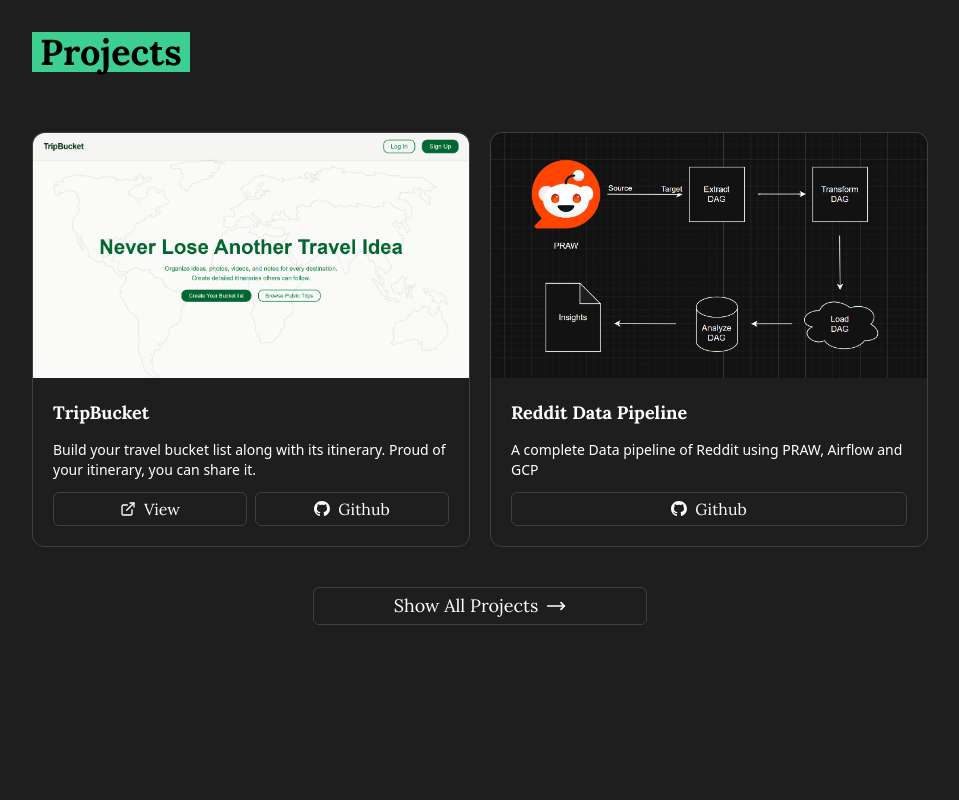
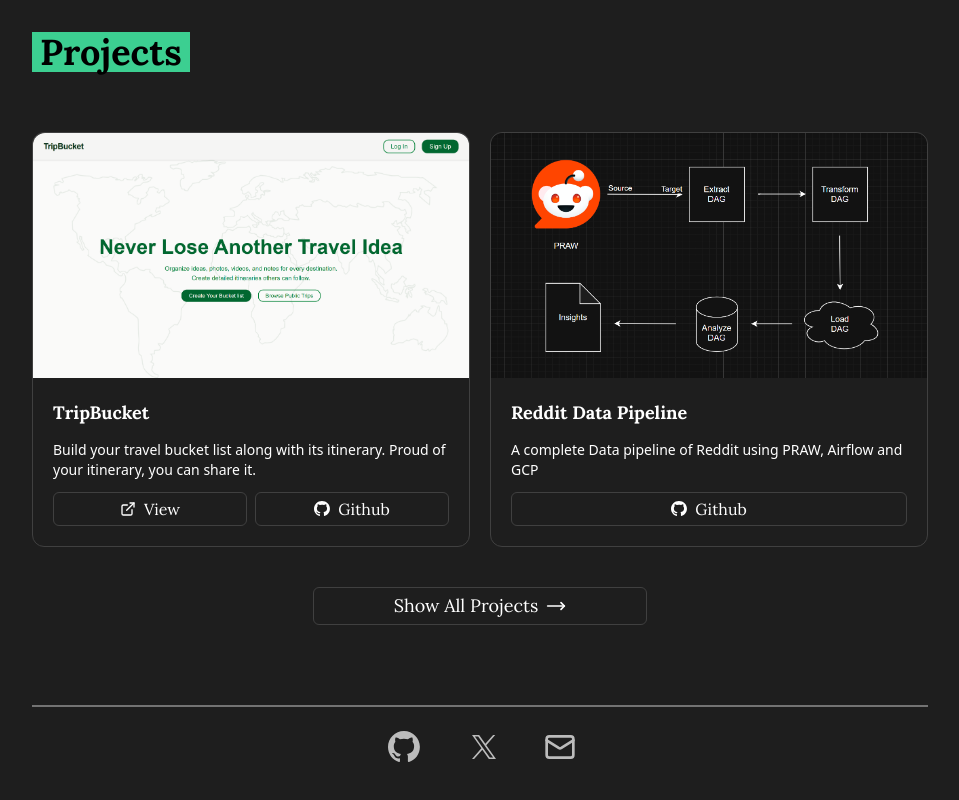
Before and after one commit to Vinit-M420/portfolio, a React (Vite) app: page / in a window 1280 px wide. Shown: the part 750-1550 px from the top of the page, without its empty margins (160-1119 px from the left). Before the commit the page ends 1455 px from the top, so only its background shows below. Built offline with nearby package versions, Linux system fonts and the light colour scheme.

Commit message:
Some decent progress

```diff
--- a/src/App.tsx
+++ b/src/App.tsx
@@ -7,6 +7,7 @@
 import { useNavbarStore } from "./store";
 import { useEffect, useRef } from 'react'
 import gsap from "gsap";
+import Footer from './components/Footer'
 
 
 function App() {
@@ -15,8 +16,9 @@
 
   useEffect(() => {
       if (mainRef.current) {
-      gsap.fromTo(mainRef.current, {
-          y: -50, opacity: 0, duration: 1, ease: "power3.out" }, {y: 0, opacity: 1, duration: 1,});
+      gsap.fromTo(mainRef.current,
+        {y: -50, opacity: 0, duration: 1, ease: "power2.out", },
+        {y: 0, opacity: 1, duration: 1,});
       }
 
   }, []);
@@ -33,6 +35,7 @@
             <Aboutme />
           </div>
           <Projects />
+          <Footer />
         </>
       )}
 
--- a/src/components/Aboutme.tsx
+++ b/src/components/Aboutme.tsx
@@ -1,7 +1,7 @@
 const Aboutme = () => {
 
     return (
-        <div  className="flex flex-col gap-5 mx-auto max-w-4xl lg:w-4xl md:w-2xl w-sm justify-center my-15">
+        <div  className="flex flex-col gap-5 mx-auto max-w-4xl lg:w-4xl md:w-2xl w-xs justify-center md:my-15 my-20">
             <h1 className="font-bold lg:text-4xl text-2xl text-black w-fit bg-orange px-2">
                 {/* {bg-orange px-2 } */}
                 About me
--- a/src/components/AllProjects.tsx
+++ b/src/components/AllProjects.tsx
@@ -21,8 +21,8 @@
     }, []);
 
     return (
-        <div ref={allPRef} className="flex flex-col gap-5 mx-auto max-w-4xl lg:w-4xl md:w-2xl w-sm mt-20">
-            <h1 className="font-bold text-4xl text-black w-fit bg-green px-2">
+        <div ref={allPRef} className="flex flex-col gap-5 mx-auto max-w-4xl lg:w-4xl md:w-2xl w-xs mt-20">
+            <h1 className="font-bold lg:text-4xl text-2xl text-black w-fit bg-green px-2">
                 All Projects
             </h1>
 
--- /dev/null
+++ b/src/components/Footer.tsx
@@ -0,0 +1,46 @@
+import { Mail } from 'lucide-react';
+import github  from "../assets/github-mark-white.svg";
+import xlogo from "../assets/xlogo.svg";
+
+const Footer = () => {
+
+    return (
+        <div className='flex flex-col gap-5 mb-10'>
+            <span className="flex justify-center lg:w-4xl md:w-2xl w-xs border border-neutral-500 mx-auto"></span>
+            {/* <div className='flex flex-col gap-5 py-5'> */}
+                <div className="flex justify-center items-center mx-auto gap-10">
+                    <a href="https://github.com/Vinit-M420"
+                        className="w-10 h-10 flex items-center justify-center opacity-70
+                            hover:opacity-100 transition-opacity">
+                        <img src={github} alt='Github'
+                            className="lg:size-8 size-7 object-contain" />
+                    </a>
+                    <a href="https://x.com/vinit_here"
+                        className="w-10 h-10 flex items-center justify-center opacity-70
+                        hover:opacity-100 transition-opacity">
+                        <img src={xlogo} alt='X'
+                            className="lg:size-6 size-5 object-contain" />
+                    </a>
+
+                    <a href="mailto:hello@vinitm.com"
+                        className="flex items-center justify-center opacity-70
+                        hover:opacity-100 transition-opacity">
+                        <Mail className='size-8'/>
+                        {/* <h2 className='tracking-wide'>hello@vinitm.com</h2> */}
+                    </a>
+
+
+                </div>
+
+                {/* <div className='flex flex-col justify-center text-center mx-auto md:w-sm w-xs'>
+                    <h2 className='text-gray-100 md:text-lg text-md'>
+                        "Think about what's fun... not what's easy."
+                    </h2>
+                    <span className='text-gray-300'>-Kōtarō Bokuto</span>
+                </div> */}
+            {/* </div> */}
+        </div>
+    )
+}
+
+export default Footer;
--- a/src/components/Hero.tsx
+++ b/src/components/Hero.tsx
@@ -31,8 +31,8 @@
 
 
     return (
-        <div className="relative flex md:flex-row justify-center items-center flex-col p-6 lg:gap-20 gap-10 max-w-4xl
-            mx-auto my-10 border border-neutral-700 lg:w-4xl md:w-2xl w-sm">
+        <div className="relative flex md:flex-row justify-center items-center flex-col p-6 lg:gap-20 gap-10
+        max-w-4xl mx-auto my-10 border border-neutral-700 lg:w-4xl md:w-2xl w-xs">
 
             <span className="absolute top-0 left-0 w-6 h-6 border-t-1 border-l-1 border-neutral-500"></span>
             <span className="absolute top-0 right-0 w-6 h-6 border-t-1 border-r-1 border-neutral-500"></span>
@@ -51,7 +51,7 @@
                 </div>
             </div>
 
-            <div className="flex flex-col gap-5">
+            <div className="flex flex-col md:items-start items-center gap-5">
                 <h1 className="font-bold lg:text-5xl text-4xl">
                     <span id="hey" className="inline-block">Hey</span>{" "}
                     <span id="im" className="inline-block">I'm</span>{" "}
--- a/src/components/Navbar.tsx
+++ b/src/components/Navbar.tsx
@@ -2,7 +2,6 @@
 
 const Navbar = () => {
     const { navbarState, setNavbarState } = useNavbarStore();
-
 
     return (
         <div className="border border-neutral-700 rounded-2xl p-2
@@ -19,12 +18,12 @@
                 onClick={() => setNavbarState('projects')}>
                 Projects
             </a>
-            <a className={`md:text-lg text-md cursor-pointer px-2
+            {/* <a className={`md:text-lg text-md cursor-pointer px-2
                 ${navbarState === 'resume' ? `text-black font-bold bg-blue rounded-xl` : `
                     text-gray-300 hover:bg-gray-500 hover:rounded-2xl hover:text-white`}`}
                 onClick={() => setNavbarState('resume')}>
                 Resume
-            </a>
+            </a> */}
         </div>
     )
 }
--- a/src/components/Projects.tsx
+++ b/src/components/Projects.tsx
@@ -28,7 +28,7 @@
     }, []);
 
     return (
-        <div ref={projectRef} className="flex flex-col gap-5 mx-auto max-w-4xl lg:w-4xl md:w-2xl w-sm my-20">
+        <div ref={projectRef} className="flex flex-col gap-5 mx-auto max-w-4xl lg:w-4xl md:w-2xl w-xs my-20">
             <h1 className="font-bold lg:text-4xl text-2xl text-black w-fit bg-green px-2">
                 Projects
             </h1>
@@ -102,8 +102,11 @@
             <a  className="text-white border border-neutral-700 text-lg flex gap-2
                                 justify-center items-center transition-all duration-200 cursor-pointer rounded-md py-1
                                 hover:border-zinc-600 hover:bg-stone-800 mx-auto lg:px-20 px-10"
-                onClick={() => setNavbarState("projects")}>
-                Show All Projects
+                onClick={() => {
+                    setNavbarState("projects");
+                    window.scrollTo(0, 0);
+                    }}>
+                    Show All Projects
                 <MoveRight className='size-5'/>
             </a>
         </div>
```
